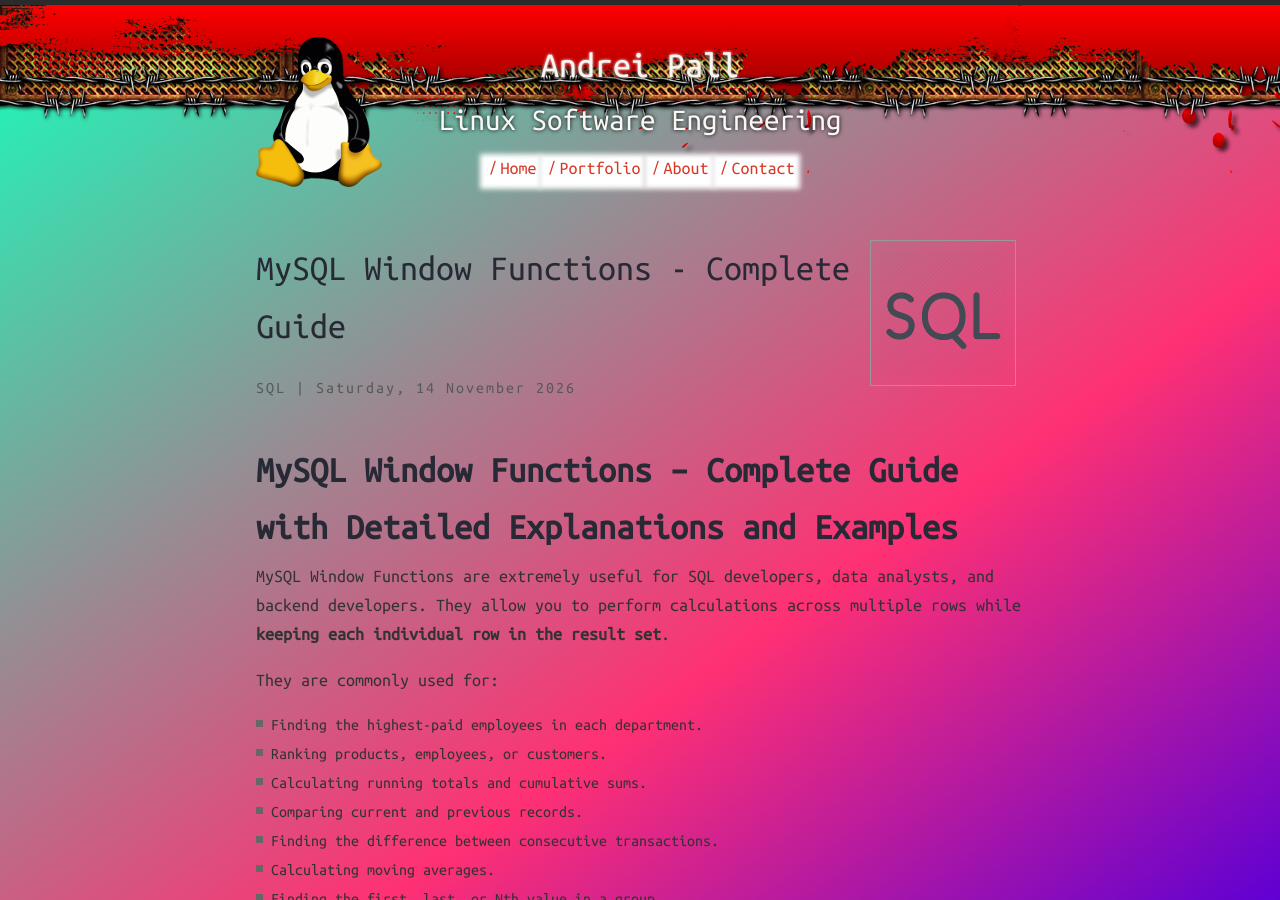
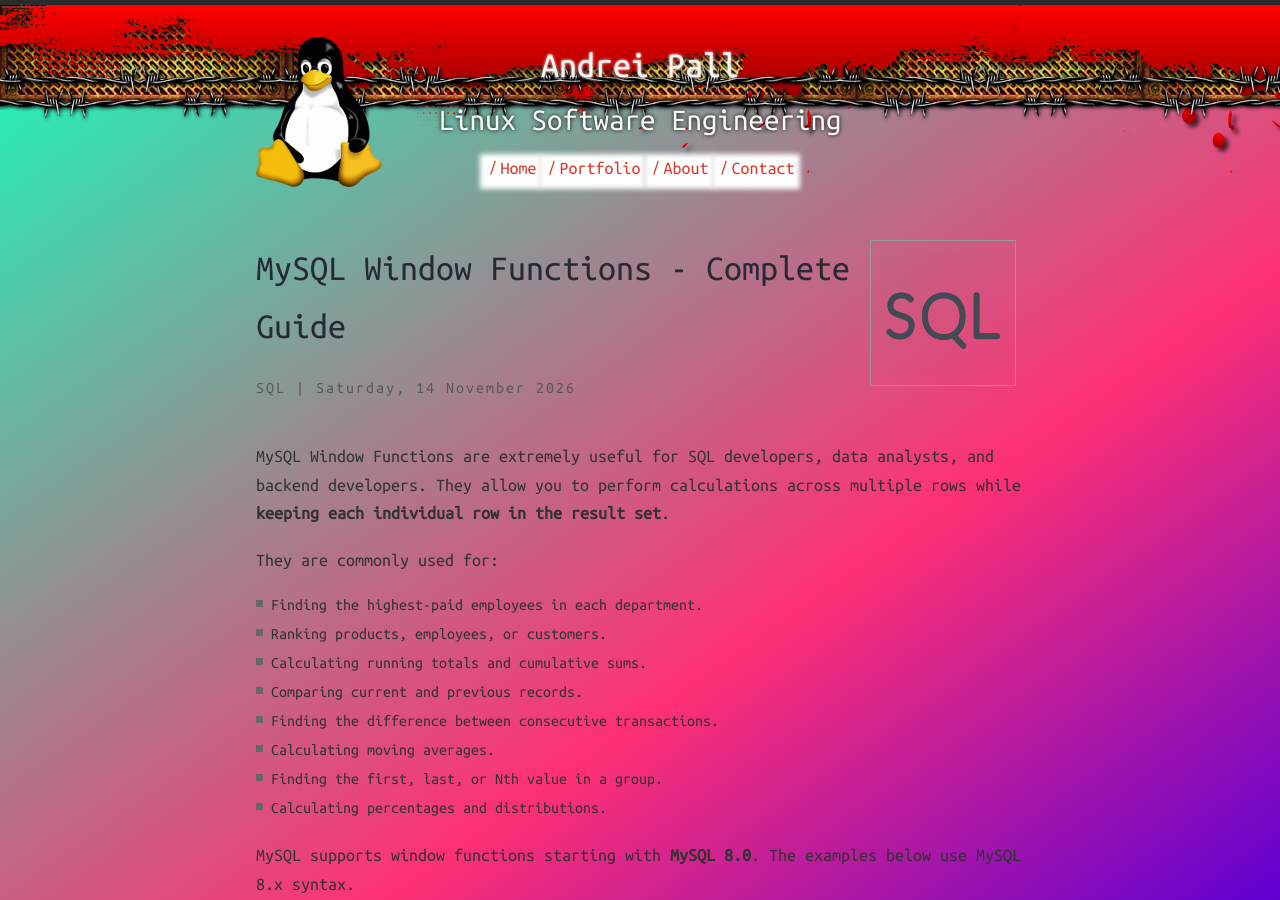
Before and after one commit to andreipall/andreipall.github.io, a Jekyll site: the page built from _posts/2026-11-14-mysql-window-functions.markdown, in a window 1280 px wide and 900 px high. Built offline with Jekyll 4.4.1, drawn with Linux system fonts in a browser that asks for light colours; comment, search, counter and statistics services are not loaded.

Commit message:
Update 2026-11-14-mysql-window-functions.markdown

```diff
--- a/_posts/2026-11-14-mysql-window-functions.markdown
+++ b/_posts/2026-11-14-mysql-window-functions.markdown
@@ -7,8 +7,6 @@ description: MySQL Window Functions - Complete Guide
 keywords: [Andrei Pall, oracle, sql, database, tutorial, blog, project]
 excerpt: MySQL Window Functions are extremely useful for SQL developers, data analysts, and backend developers. They allow you to perform calculations across multiple rows while keeping each individual row in the result set.
 ---
-# **MySQL Window Functions – Complete Guide with Detailed Explanations and Examples**
-
 MySQL Window Functions are extremely useful for SQL developers, data analysts, and backend developers. They allow you to perform calculations across multiple rows while **keeping each individual row in the result set**.
 
 They are commonly used for:
```
